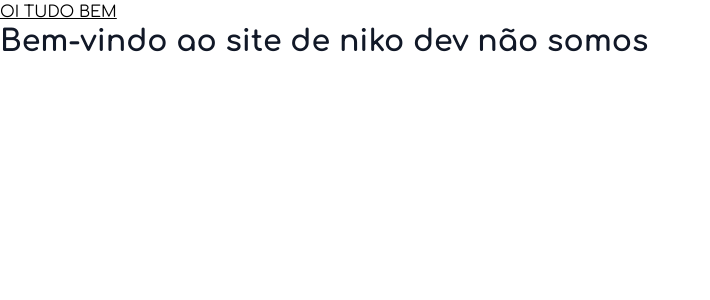
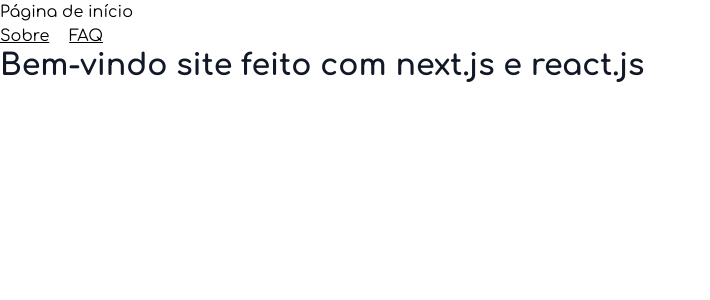
Before and after one commit to nikoz84/next-react, a Next.js app: page / in a window 1280 px wide. Shown: the top 300 px of the page, without its empty margins (0-710 px from the left). Built offline with nearby package versions, Linux system fonts and the light colour scheme.

Commit message:
add faq about

```diff
--- a/next.config.js
+++ b/next.config.js
@@ -1,5 +1,6 @@
 /** @type {import('next').NextConfig} */
 const nextConfig = {
+  trailingSlash: true,
   reactStrictMode: true,
   images: {
     domains: []
--- /dev/null
+++ b/pages/about/index.tsx
@@ -0,0 +1,7 @@
+export default function AboutPage(){
+    return (
+    <>
+        <h1>SOBRE</h1>
+    </>
+    )
+}
--- a/pages/index.tsx
+++ b/pages/index.tsx
@@ -2,6 +2,7 @@
 import Image from 'next/image'
 import { Lato, Lobster_Two } from 'next/font/google'
 import styles from '@/styles/Home.module.css'
+import Link from 'next/link'
 
 
 const lobster = Lobster_Two({
@@ -22,9 +23,15 @@
 
       </Head>
       <main>
-        <p className={`text-md font-lobster underline`}>OI TUDO BEM</p>
+        <p className={`text-md font-lobster`}>Página de início</p>
+        <Link href={'/about/'} className='mr-5 underline'>
+          Sobre
+        </Link>
+        <Link href={'/faq/'} className='underline mr-5'>
+          FAQ
+        </Link>
         <h1 className={`text-3xl font-bold text-gray-900`}>
-          Bem-vindo ao site de niko dev não somos
+          Bem-vindo site feito com next.js e react.js
         </h1>
       </main>
     </>
```
Also changed, not shown: pages/faq/index.tsx (renamed from pages/faq.tsx), 1 other file (tests, documents, lock files or other folders).
